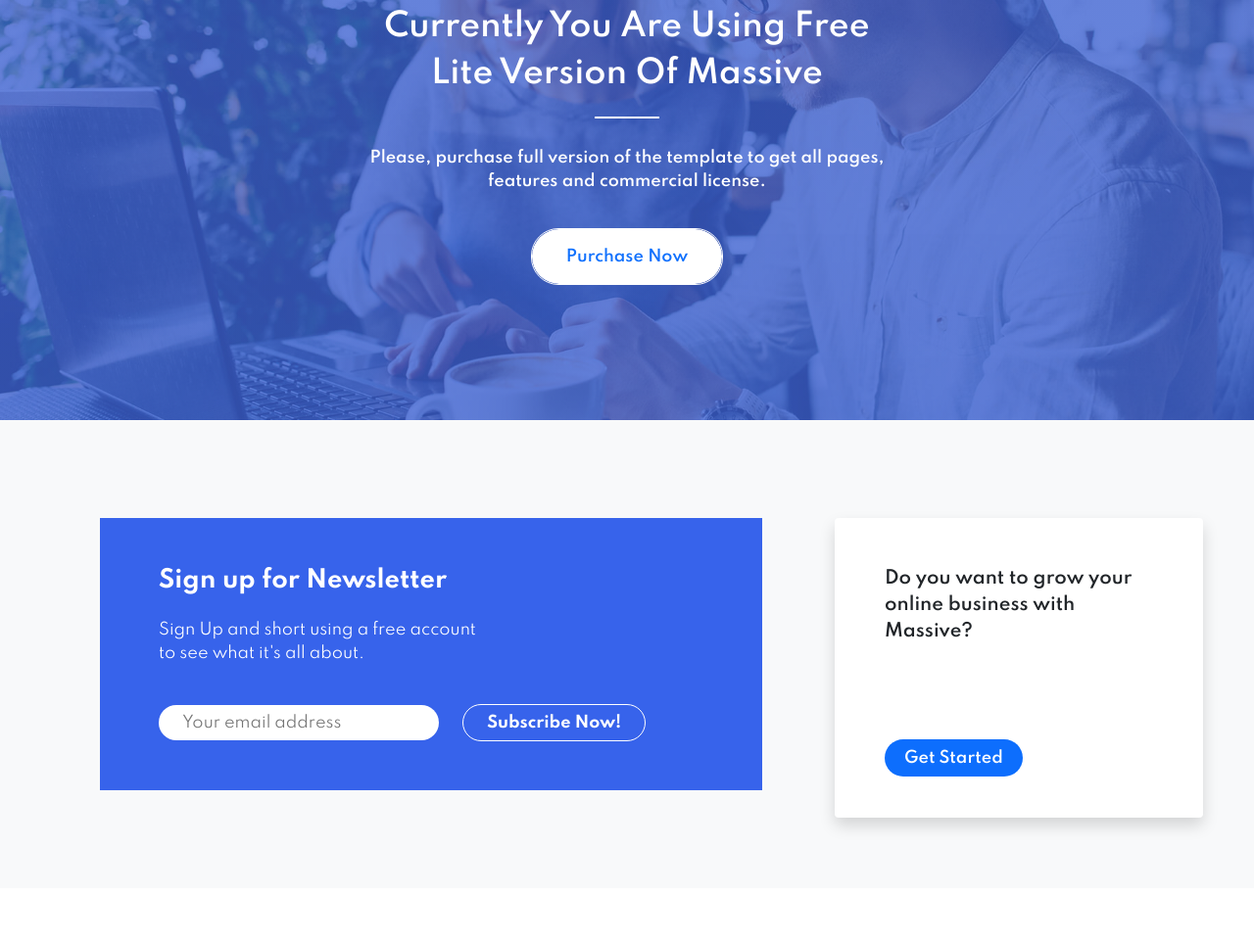
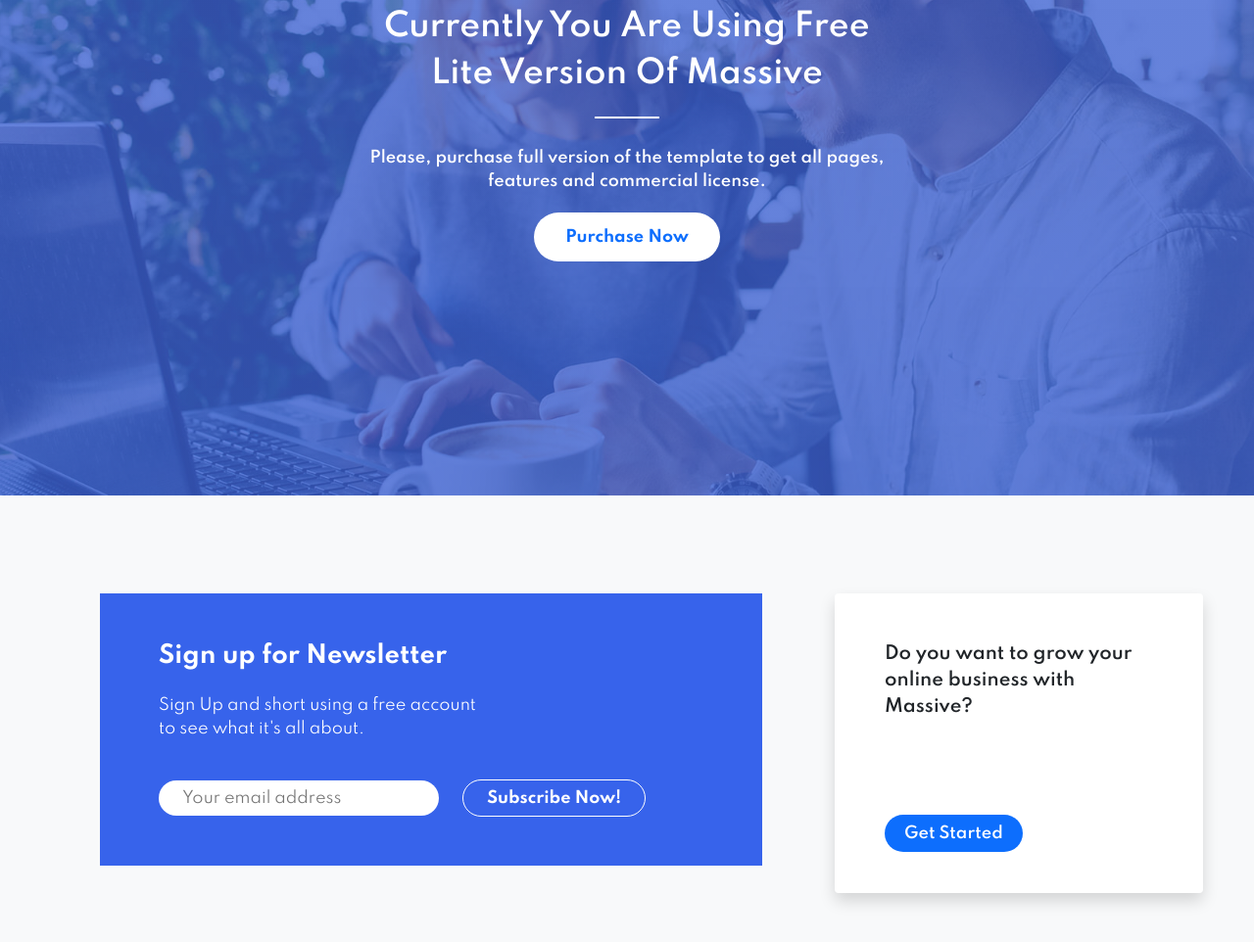
Before and after one commit to developermdraselmia/class25, a plain HTML site: page index.html in a window 1280 px wide. Shown: the part 3439-4401 px from the top of the page at 98% size. Before the commit the page ends 4346 px from the top, so only its background shows below. Drawn offline with nearby package versions, Linux system fonts and the light colour scheme.

Commit message:
Update style.css

```diff
--- a/style.css
+++ b/style.css
@@ -687,54 +687,47 @@ img {
     margin-top: 17px;
 }
 
+.main_ver{}
+
+
 .main_ver a {
-    color: #1171fd;
-    text-decoration: none;
-    background: transparent;
-    display: inline-block;
-    margin-top: 36px;
-    padding: 16px 35px;
-    border-radius: 28px;
+	color: #0d6efd;
+	font-weight: bold;
+	text-decoration: none;
+	display: inline-block;
+	background: white;
+	padding: 13px 32px;
+	margin-top: 20px;
+	border-radius: 30px;
     position: relative;
-    z-index: 999;
-    border: 1px solid #fff;
     overflow: hidden;
-    font-weight: 600;
-    transition: .4s;
-}
-
-.main_ver a::after {
-    content: "";
-    position: absolute;
-    right: 0;
-    width: 100%;
-    height: 100%;
-    border-radius: 28px;
-    background: rgb(255, 255, 255);
-    top: 0;
-    transition: .4s;
-    z-index: -1;
-    overflow: hidden;
+    z-index: 1;
 
 
 }
 
-.main_ver a:hover {
-    color: white;
+.main_ver a::after{
+    content: "";
+    position: absolute;
+    top: 0;
+    left: 0;
+    width:0;
+    height: 100%;
+    background-color: #3763eb ;
+    transition: .4s;
+    z-index: -1;
+    border-radius: 30px;
+
+
+}
+
+.main_ver a:hover::after{
+    width: 100%;
 }
 
 
-
-.main_ver:hover a::after {
-    width: 0%;
-}
-
-
-
-.main_ver {
-    width: 200px;
-    height: 0;
-    margin: auto;
+.main_ver a:hover{
+    color: white;
 }
 
 /* sing_up */
```
